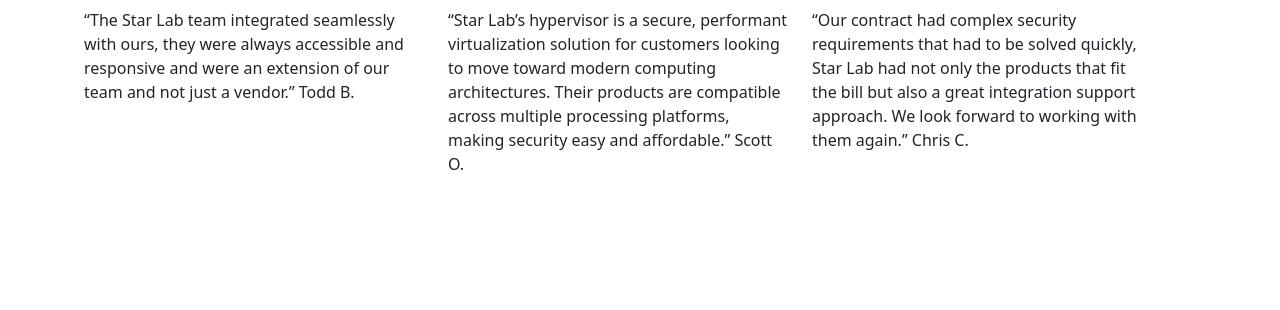
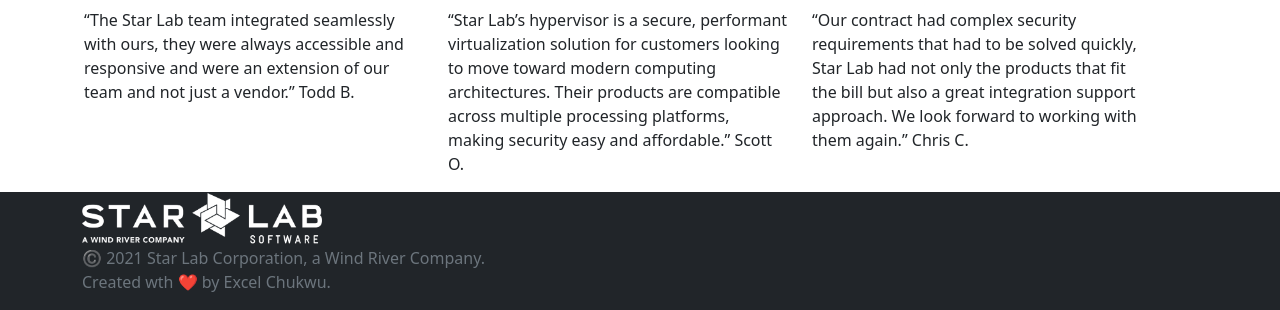
Before and after one commit to MimicTester1307/web_tech_final_project, a PHP site: page / in a window 1280 px wide. Shown: the part 808-1118 px from the top of the page. Before the commit the page ends 978 px from the top, so only its background shows below. Run offline with PHP 8.4, Linux system fonts and the light colour scheme.

Commit message:
update footer content

```diff
--- a/templates/_footer.php
+++ b/templates/_footer.php
@@ -1,5 +1,19 @@
-<script src="https://cdn.jsdelivr.net/npm/bootstrap@5.1.3/dist/js/bootstrap.bundle.min.js"
-        integrity="sha384-ka7Sk0Gln4gmtz2MlQnikT1wXgYsOg+OMhuP+IlRH9sENBO0LRn5q+8nbTov4+1p"
-        crossorigin="anonymous"></script>
+<script src="https://cdn.jsdelivr.net/npm/bootstrap@5.1.3/dist/js/bootstrap.bundle.min.js" integrity="sha384-ka7Sk0Gln4gmtz2MlQnikT1wXgYsOg+OMhuP+IlRH9sENBO0LRn5q+8nbTov4+1p" crossorigin="anonymous">
+</script>
+
+<footer class="text-center text-lg-start bg-dark text-muted sticky-bottom">
+        <div class="container">
+                <div>
+                        <img src="/assets/Logo+-+Star+Lab+Wind+River+Knockout.png" alt="Star Lab Logo" width="240" height="53.91">
+
+                </div>
+
+                <p style="display: inline-block;">
+                        ©️ 2021 Star Lab Corporation, a Wind River Company. <br>
+                        Created wth ❤️ by Excel Chukwu.
+                </p>
+        </div>
+</footer>
 </body>
+
 </html>
```
